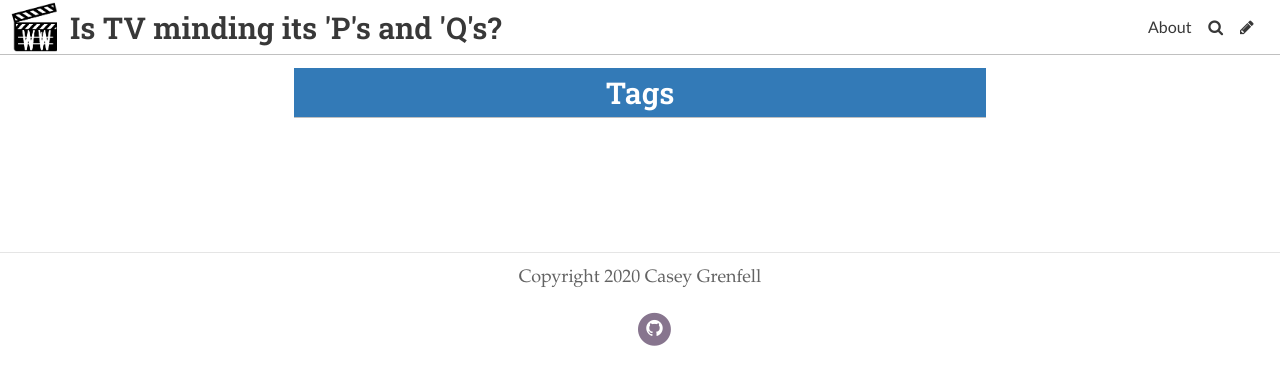
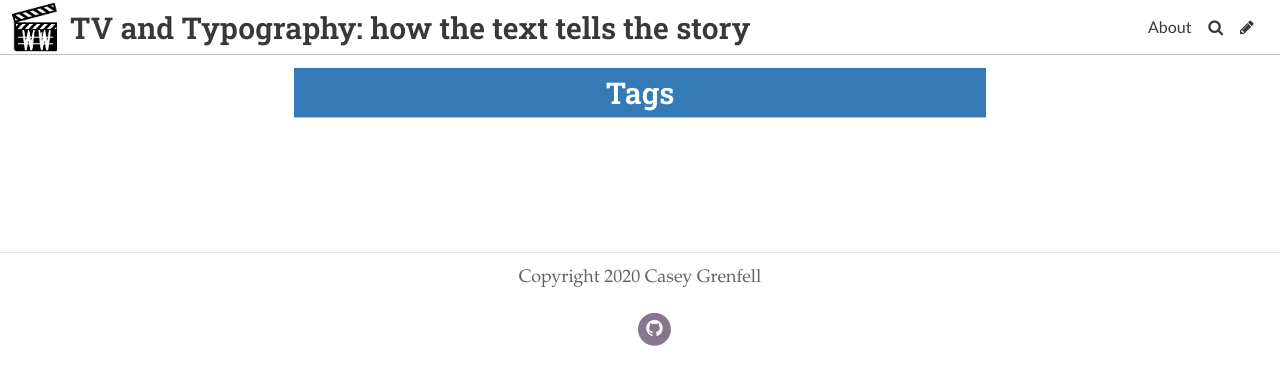
Before and after one commit to caseygrenfell/typography, a Jekyll site: the page built from pages/tags.md, in a window 1280 px wide. Shown: the top 385 px of the page. Built offline with Jekyll 4.4.1, drawn with Linux system fonts in a browser that asks for light colours; some web fonts are replaced.

Commit message:
Update Settings “general”

```diff
--- a/_data/settings.yml
+++ b/_data/settings.yml
@@ -1,4 +1,4 @@
-title: Is TV minding its 'P's and 'Q's?
+title: "TV and Typography: how the text tells the story"
 description: This site is for exploring how television uses typography
 header_text: ""
 footer_text: Copyright 2020 Casey Grenfell
```
